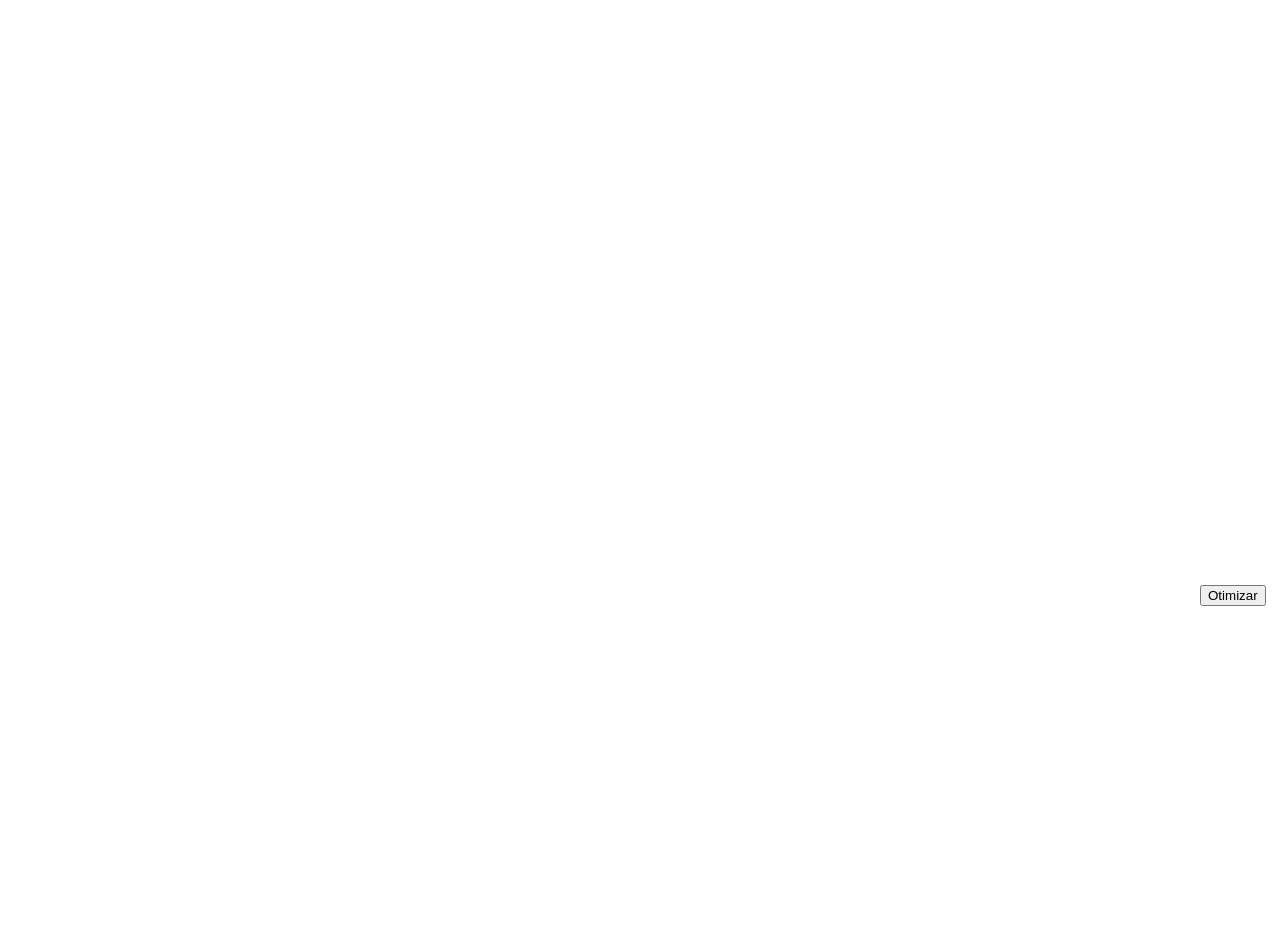
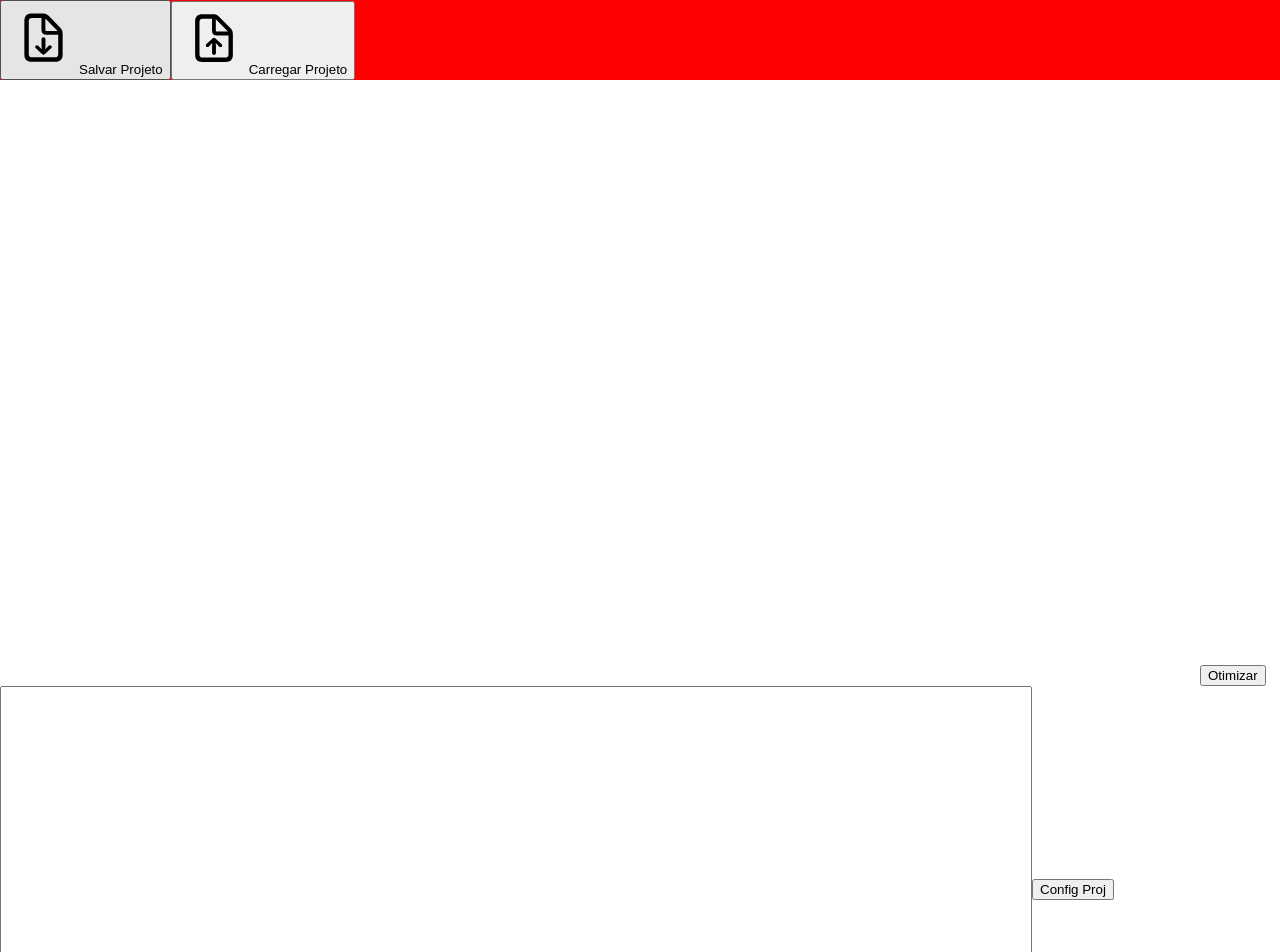
Before and after one commit to leonardomartelli/gaudi-frontend, a React (Create React App) app: page / in a window 1280 px wide. Shown: the top 952 px of the page. Before the commit the page ends 800 px from the top, so only its background shows below. Built offline with nearby package versions, Linux system fonts and the light colour scheme.

Commit message:
breaking project in different components

```diff
--- /dev/null
+++ b/src/components/configurators/project-configurator/project-configurator.component.tsx
@@ -0,0 +1,57 @@
+import { useEffect, useState } from "react";
+import React from "react";
+import { StructureViewer } from "../../viewers/structure-viewer/structure-viewer.component";
+import OptimizationApi from "../../../services/Optimization/apis/OptimizationApi";
+import { Project } from "../../../models/project/project.model";
+import { CommonButton } from "../../buttons/common-button/common-button.component";
+
+export function ProjectConfigurator(props: { project: Project }) {
+  let project = props.project;
+
+  let [densities, setDensitites] = useState(
+    Array(
+      project.domain.dimensions.width * project.domain.dimensions.height
+    ).fill(0)
+  );
+
+  let [triggerUpdate, setTriggerUpdate] = useState(0);
+
+  let [optimizationIdentifier, setOptimizationIdentifier] = useState("");
+
+  const onOptimizationStart = async () => {
+    setOptimizationIdentifier(await OptimizationApi.startOptimization(project));
+
+    setDensitites(
+      Array(
+        project.domain.dimensions.width * project.domain.dimensions.height
+      ).fill(0.1)
+    );
+  };
+
+  useEffect(() => {
+    if (optimizationIdentifier === "") return;
+
+    const fetchResult = async () => {
+      let result = await OptimizationApi.getResult(optimizationIdentifier);
+
+      if (!result.finished) {
+        setDensitites(result.densities);
+      }
+    };
+
+    fetchResult().catch(console.error);
+  }, [triggerUpdate]);
+
+  return (
+    <div>
+      <StructureViewer
+        width={project.domain.dimensions.width}
+        height={project.domain.dimensions.height}
+        densities={densities}
+        triggerUpdate={(target) => setTriggerUpdate(target)}
+      />
+
+      <CommonButton onClick={onOptimizationStart} label="Otimizar" />
+    </div>
+  );
+}
--- a/src/pages/gaudi-main/gaudi-main.component.tsx
+++ b/src/pages/gaudi-main/gaudi-main.component.tsx
@@ -4,56 +4,37 @@ import { CommonButton } from "../../components/buttons/common-button/common-butt
 import { StructureViewer } from "../../components/viewers/structure-viewer/structure-viewer.component";
 import OptimizationApi from "../../services/Optimization/apis/OptimizationApi";
 import { Project } from "../../models/project/project.model";
+import { ProjectToolBar } from "../../components/toolbars/project-toolbar/project-toolbar.component";
+import { ProjectConfigurator } from "../../components/configurators/project-configurator/project-configurator.component";
 
 export function GaudiMain(props: any) {
-  let [densities, setDensitites] = useState(
-    Array(
-      project.domain.dimensions.width * project.domain.dimensions.height
-    ).fill(0)
-  );
+  let [project, setProject] = useState<Project>(defaultProject);
 
-  let [triggerUpdate, setTriggerUpdate] = useState(0);
-
-  let [optimizationIdentifier, setOptimizationIdentifier] = useState("");
-
-  const onOptimizationStart = async () => {
-    setOptimizationIdentifier(await OptimizationApi.startOptimization(project));
-
-    setDensitites(
-      Array(
-        project.domain.dimensions.width * project.domain.dimensions.height
-      ).fill(0.1)
-    );
+  let style = {
+    width: "80%",
+    height: "400px",
   };
 
-  useEffect(() => {
-    if (optimizationIdentifier === "") return;
-
-    const fetchResult = async () => {
-      let result = await OptimizationApi.getResult(optimizationIdentifier);
-
-      if (!result.finished) {
-        setDensitites(result.densities);
-      }
-    };
-
-    fetchResult().catch(console.error);
-  }, [triggerUpdate]);
+  let [input, setInput] = useState("");
 
   return (
     <div>
-      <StructureViewer
-        width={project.domain.dimensions.width}
-        height={project.domain.dimensions.height}
-        densities={densities}
-        triggerUpdate={(target) => setTriggerUpdate(target)}
+      <ProjectToolBar
+        updateProject={(newProj: Project) => setProject(newProj)}
+      ></ProjectToolBar>
+
+      <ProjectConfigurator project={project} />
+      <input style={style} onChange={(e) => setInput(e.target.value)}></input>
+
+      <CommonButton
+        onClick={() => setProject(JSON.parse(input))}
+        label="Config Proj"
       />
-      <button onClick={onOptimizationStart}> Otimizar </button>
     </div>
   );
 }
 
-const project: Project = {
+const defaultProject: Project = {
   domain: {
     materialProperties: {
       elasticity: 0.3,
```
